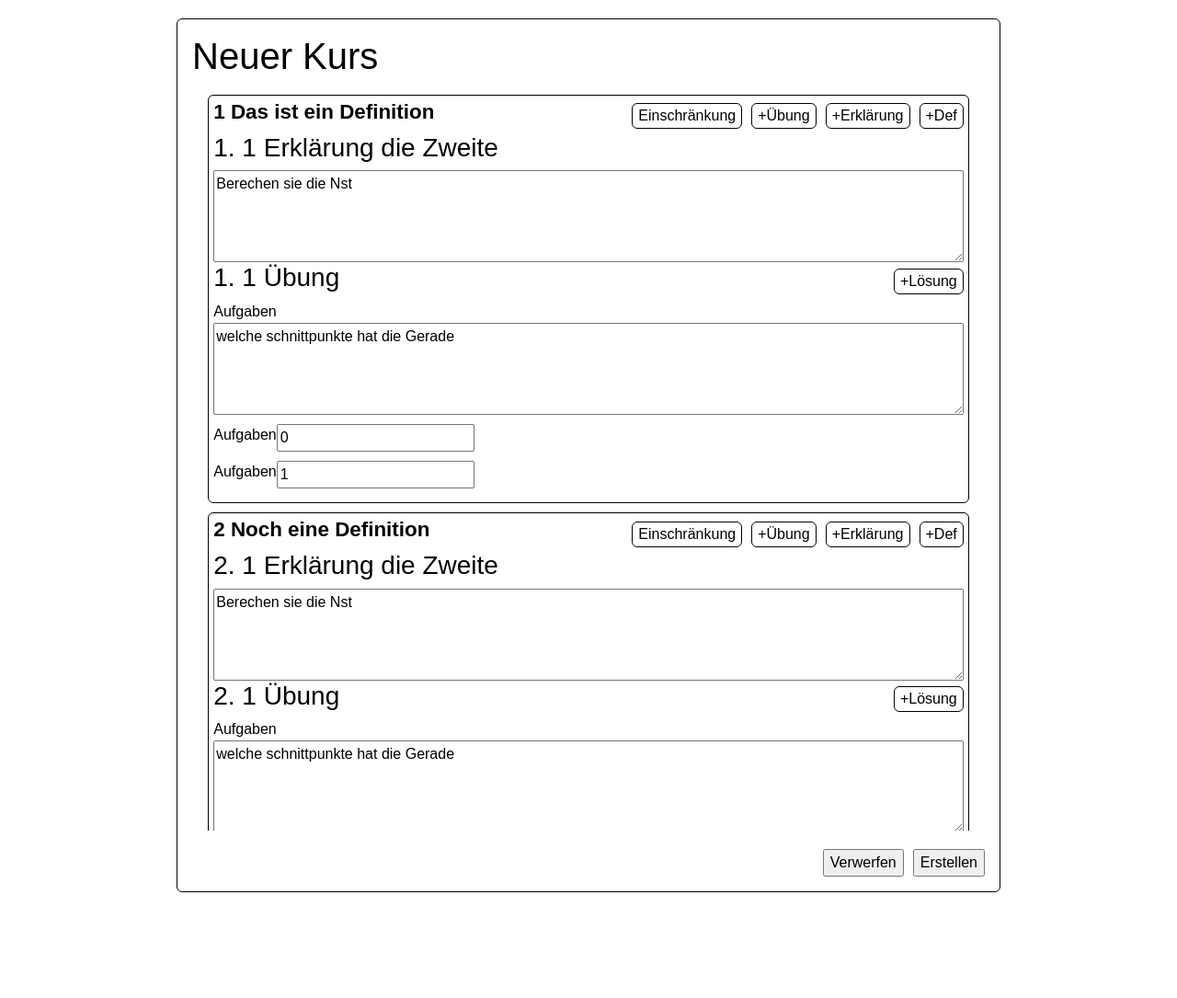
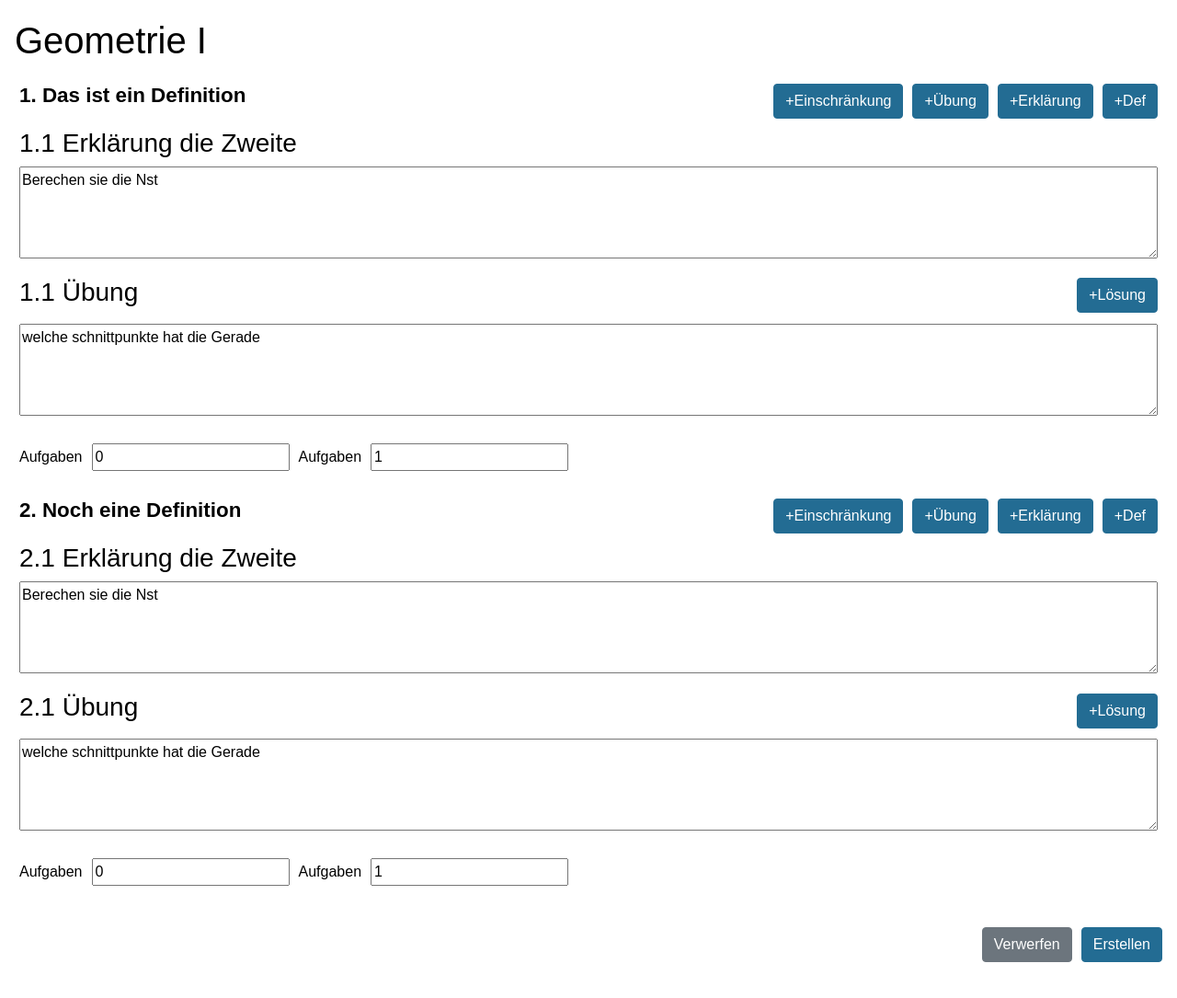
Before and after one commit to HidriBaha/OnlineSchool, a PHP site: page /create-edit-kurs/create-edit-kurs.php in a window 1280 px wide. Shown: the part 66-1151 px from the top of the page at 92% size. Run offline with PHP 8.4, Linux system fonts and the light colour scheme.

Commit message:
#9 umstyling Create/Edit-Kurs

```diff
--- a/src/create-edit-kurs/create-edit-kurs.css
+++ b/src/create-edit-kurs/create-edit-kurs.css
@@ -1,49 +1,45 @@
-textarea {
+.textarea-def {
     width: 100%;
     height: 100px;
+    margin-bottom:20px;
 }
 
 .create-edit-kurs-container {
     display: flex;
     flex-direction: column;
-    width: 70%;
-    height: 80%;
-    margin: auto auto 0 auto;
-    border: 1px solid black;
-    border-radius: 6px;
+    margin: 0 auto auto 0;
+    border: none;
+    width: 100%;
+    padding-top: 0;
 }
 
 .kapitel-outer-container {
-    width: 96%;
-    margin: auto auto 0 auto;
-    overflow: scroll;
-    overflow-x: hidden;
 }
 
 .kapitel-container {
-    border: 1px solid black;
-    border-radius: 6px;
     padding: 5px;
-    margin-top: 10px;
+    margin: 10px 0 10px 0;
 }
 
 .kapitel-header-row {
     display: flex;
     flex-direction: row;
+    text-align: center;
+    padding: 0 0 10px 0;
 }
 
 .kapitel-button-row-container {
     display: flex;
     flex-direction: row-reverse;
     gap: 10px;
+    justify-content: center;
     margin: auto 0 auto auto;
 }
 
 .kapitel-input-button {
     height: fit-content;
-    border: 1px solid black;
     background: none;
-    border-radius: 6px;
+    text-align: center;
 }
 
 .kapitel-input-button:hover {
@@ -52,7 +48,7 @@ textarea {
 
 .loesungen-container {
     display: flex;
-    flex-direction: column;
+    flex-direction: row;
     gap: 10px;
     padding: 10px 0 10px 0;
 }
@@ -60,6 +56,8 @@ textarea {
 .loesung-container {
     display: flex;
     flex-direction: row;
+    gap: 10px;
+    text-align: center;
 }
 
 .action-button-container {
@@ -69,3 +67,8 @@ textarea {
     padding: 20px 0 0 0;
     margin: 0;
 }
+
+.loesung-label{
+    text-align: center;
+    align-content: center;
+}
--- a/src/create-edit-kurs/create-edit-kurs.php
+++ b/src/create-edit-kurs/create-edit-kurs.php
@@ -1,7 +1,6 @@
 <?php
 global $kurs;
 include "../kurs.php";
-
 
 ?>
 <html lang="de">
@@ -21,7 +20,7 @@ include "../kurs.php";
     <nav class="navbar navbar-expand-lg navbar-light" style="background-color: #F2F6F9;">
         <div class="container">
             <!-- School Logo on the left -->
-            <a class="navbar-brand" href="#">
+            <a class="navbar-brand" href="../index.html#">
                 <img src="../../img/school-logo.png" class="logo" alt="School Logo">
             </a>
 
@@ -75,37 +74,36 @@ include "../kurs.php";
 <main>
     <dialog class="create-edit-kurs-container">
         <h1>
-            Neuer Kurs
+            <?php echo $kurs["titel"] ?>
         </h1>
         <div class="kapitel-outer-container">
             <?php
             foreach ($kurs["kapitel"] as $keyKapitel => $kapitel) {
                 echo "<div class='kapitel-container'>
                           <div class='kapitel-header-row'>";
-                echo "<h2>" . ($keyKapitel + 1) . " " . $kapitel["definition"] . "</h2>";
+                echo "<h2>" . ($keyKapitel + 1) . ". " . $kapitel["definition"] . "</h2>";
                 echo "<form class='kapitel-button-row-container' method='post'>
-                             <input class='kapitel-input-button' type='submit' name='newDef' value='+Def'/>
-                             <input class='kapitel-input-button' type='submit' name='newErklaerung' value='+Erklärung'/>
-                             <input class='kapitel-input-button' type='submit' name='newUebung' value='+Übung'/>
-                             <input class='kapitel-input-button' type='submit' name='newConstraint' value='Einschränkung'/>";
+                             <input class='btn btn-primary' type='submit' name='newDef' value='+Def'/>
+                             <input class='btn btn-primary' type='submit' name='newErklaerung' value='+Erklärung'/>
+                             <input class='btn btn-primary' type='submit' name='newUebung' value='+Übung'/>
+                             <input class='btn btn-primary' type='submit' name='newConstraint' value='+Einschränkung'/>";
                 echo "</form></div>";
 
                 foreach ($kapitel["erklaerungen"] as $keyDef => $def) {
-                    echo "<div class='def-container'>" . "<h3>" . ($keyKapitel + 1) . ". " . ($keyDef + 1) . "    " . $def["header"] . "</h3>" . "</div>";
+                    echo "<div class='def-container'>" . "<h3>" . ($keyKapitel + 1) . "." . ($keyDef + 1) . "    " . $def["header"] . "</h3>" . "</div>";
 
-                    echo "<textarea name='erklaerung' >" . $def["erklaerung"] . "</textarea>";
+                    echo "<textarea name='erklaerung' class='textarea-def'>" . $def["erklaerung"] . "</textarea>";
                 }
 
                 foreach ($kapitel["aufgaben"] as $keyAufgabe => $aufgabe) {
-                    echo " <div class='kapitel-header-row'>" . "<div class='def-container'>" . "<h3>" . ($keyKapitel + 1) . ". " . ($keyAufgabe + 1) . " Übung" . "</h3>" . "</div>" . "<form class='kapitel-button-row-container' method='post' >" . "<input class='kapitel-input-button' type='submit' name='newConstraint' value='+Lösung'/>" . "</form>" . "</div>";
+                    echo " <div class='kapitel-header-row'>" . "<div class='def-container'>" . "<h3>" . ($keyKapitel + 1) . "." . ($keyAufgabe + 1) . " Übung" . "</h3>" . "</div>" . "<form class='kapitel-button-row-container' method='post' >" . "<input class='btn btn-primary' type='submit' name='newConstraint' value='+Lösung'/>" . "</form>" . "</div>";
 
-                    echo "<label for='text'>Aufgaben</label>
-                     <textarea id='text' name='aufgaben' >" . $aufgabe["aufgabenstellung"] . "</textarea>";
+                    echo "<textarea name='aufgaben' class='textarea-def'>" . $aufgabe["aufgabenstellung"] . "</textarea>";
                     echo "<div class='loesungen-container'>";
                     foreach ($aufgabe["loesungen"] as $keyLoesung => $loesung) {
 
-                        echo "<div class='loesung-container'><label for='input-loesung'>Aufgaben</label>
-                               <input id='input-loesung' name='".$keyKapitel.".".$keyDef.".".$keyAufgabe.".".$keyLoesung."' value='" . $loesung . "'/></div>";
+                        echo "<div class='loesung-container'><label class='loesung-label' for='input-loesung'>Aufgaben</label>
+                               <input id='input-loesung' name='" . $keyKapitel . "." . $keyDef . "." . $keyAufgabe . "." . $keyLoesung . "' value='" . $loesung . "'/></div>";
 
                     }
                     echo "</div>";
@@ -115,8 +113,8 @@ include "../kurs.php";
             ?>
         </div>
         <form class="action-button-container" method="post">
-            <input class="action-button" type="submit" value="Erstellen" name="create">
-            <input class="action-button" type="submit" value="Verwerfen" name="discard">
+            <input class="btn btn-primary" type="submit" value="Erstellen" name="create">
+            <input class="btn btn-secondary" type="submit" value="Verwerfen" name="discard">
         </form>
     </dialog>
 </main>
--- a/src/edit-kurs-schueler/CoursesOverview.php
+++ b/src/edit-kurs-schueler/CoursesOverview.php
@@ -3,7 +3,7 @@
     $courseList = [
         'course1' => [
             'name' => 'Course Name 1',
-            'img-src' => 'images/SWE Kursverwaltung.png',
+            'img-src' => '../../img/SWE Kursverwaltung.png',
 	        'course-link' => 'Teacher-EditCourse.php',
         ],
         'course2' => [
--- a/src/index.html
+++ b/src/index.html
@@ -149,7 +149,7 @@
                         <h5 class="card-title mt-3">Geometrie I</h5>
                         <p class="card-text">A brief explanation about the Geometrie I course. This course covers the
                             basics of geometry including shapes, angles, and areas.</p>
-                        <a href="create-edit-kurs/create-edit-kurs.php" class="btn btn-primary">Go to Course</a>
+                        <a href="create-edit-kurs/create-edit-kurs.php?kursID=0" class="btn btn-primary">Go to Course</a>
                     </div>
                 </div>
             </div>
@@ -163,7 +163,7 @@
                         <h5 class="card-title mt-3">Zahlenmenge</h5>
                         <p class="card-text">This course dives into different sets of numbers and their properties,
                             helping students to understand various number operations.</p>
-                        <a href="create-edit-kurs/create-edit-kurs.php" class="btn btn-primary">Go to Course</a>
+                        <a href="create-edit-kurs/create-edit-kurs.php?kursID=1" class="btn btn-primary">Go to Course</a>
                     </div>
                 </div>
             </div>
@@ -177,7 +177,7 @@
                         <h5 class="card-title mt-3">Rechengesetze</h5>
                         <p class="card-text">Learn the fundamental arithmetic laws of operations like addition,
                             subtraction, multiplication, and division in this course.</p>
-                        <a href="create-edit-kurs/create-edit-kurs.php" class="btn btn-primary">Go to Course</a>
+                        <a href="create-edit-kurs/create-edit-kurs.php?kursID=2" class="btn btn-primary">Go to Course</a>
                     </div>
                 </div>
             </div>
--- a/src/kurs.php
+++ b/src/kurs.php
@@ -1,14 +1,17 @@
 <?php
 global $kurs;
-$kurs = [
+$id = $_GET["kursID"] ?? 0;
+$kurse = [
+    [
+        "titel"=> "Geometrie I",
         "author" => "user",
-    "beschreibung" => "das ist ein Kurs",
+        "beschreibung" => "Das ist der erste Kurs",
         "kapitel" => [
             [
                 "definition" => "Das ist ein Definition",
                 "erklaerungen" => [
                     [
-                    "header"=> "Erklärung die Zweite",
+                        "header" => "Erklärung die Zweite",
                         "erklaerung" => "Berechen sie die Nst",
                         "img-src" => ""
                     ]
@@ -26,7 +29,50 @@ $kurs = [
                 "definition" => "Noch eine Definition",
                 "erklaerungen" => [
                     [
-                    "header"=> "Erklärung die Zweite",
+                        "header" => "Erklärung die Zweite",
+                        "erklaerung" => "Berechen sie die Nst",
+                        "img-src" => ""
+                    ]
+                ],
+                "aufgaben" => [
+                    [
+                        "aufgabenstellung" => "welche schnittpunkte hat die Gerade",
+                        "tipp" => "Nst berechen",
+                        "img-src" => "",
+                        "loesungen" => [0, 1]
+                    ]
+                ]
+            ],
+        ],
+    ],
+    [
+        "titel"=> "Zahlenmenge",
+        "author" => "user",
+        "beschreibung" => "das ist ein Kurs",
+        "kapitel" => [
+            [
+                "definition" => "Das ist ein Definition",
+                "erklaerungen" => [
+                    [
+                        "header" => "Erklärung die Zweite",
+                        "erklaerung" => "Berechen sie die Nst",
+                        "img-src" => ""
+                    ]
+                ],
+                "aufgaben" => [
+                    [
+                        "aufgabenstellung" => "welche schnittpunkte hat die Gerade",
+                        "tipp" => "Nst berechen",
+                        "img-src" => "",
+                        "loesungen" => [0, 1]
+                    ]
+                ]
+            ],
+            [
+                "definition" => "Noch eine Definition",
+                "erklaerungen" => [
+                    [
+                        "header" => "Erklärung die Zweite",
                         "erklaerung" => "Berechen sie die Nst",
                         "img-src" => ""
                     ]
@@ -41,4 +87,52 @@ $kurs = [
                 ]
             ],
         ]
+    ],
+    [
+        "titel"=> "Rechengesetze",
+        "author" => "user",
+        "beschreibung" => "das ist ein Kurs",
+        "kapitel" => [
+            [
+                "definition" => "Das ist ein Definition",
+                "erklaerungen" => [
+                    [
+                        "header" => "Erklärung die Zweite",
+                        "erklaerung" => "Berechen sie die Nst",
+                        "img-src" => ""
+                    ]
+                ],
+                "aufgaben" => [
+                    [
+                        "aufgabenstellung" => "welche schnittpunkte hat die Gerade",
+                        "tipp" => "Nst berechen",
+                        "img-src" => "",
+                        "loesungen" => [0, 1]
+                    ]
+                ]
+            ],
+            [
+                "definition" => "Noch eine Definition",
+                "erklaerungen" => [
+                    [
+                        "header" => "Erklärung die Zweite",
+                        "erklaerung" => "Berechen sie die Nst",
+                        "img-src" => ""
+                    ]
+                ],
+                "aufgaben" => [
+                    [
+                        "aufgabenstellung" => "welche schnittpunkte hat die Gerade",
+                        "tipp" => "Nst berechen",
+                        "img-src" => "",
+                        "loesungen" => [0, 1]
+                    ]
+                ]
+            ],
+        ]
+    ]
+
 ];
+
+
+$kurs = $kurse[$id];
```
Also changed, not shown: 1 other file. Lines whose indentation alone changed are shown as unchanged.
